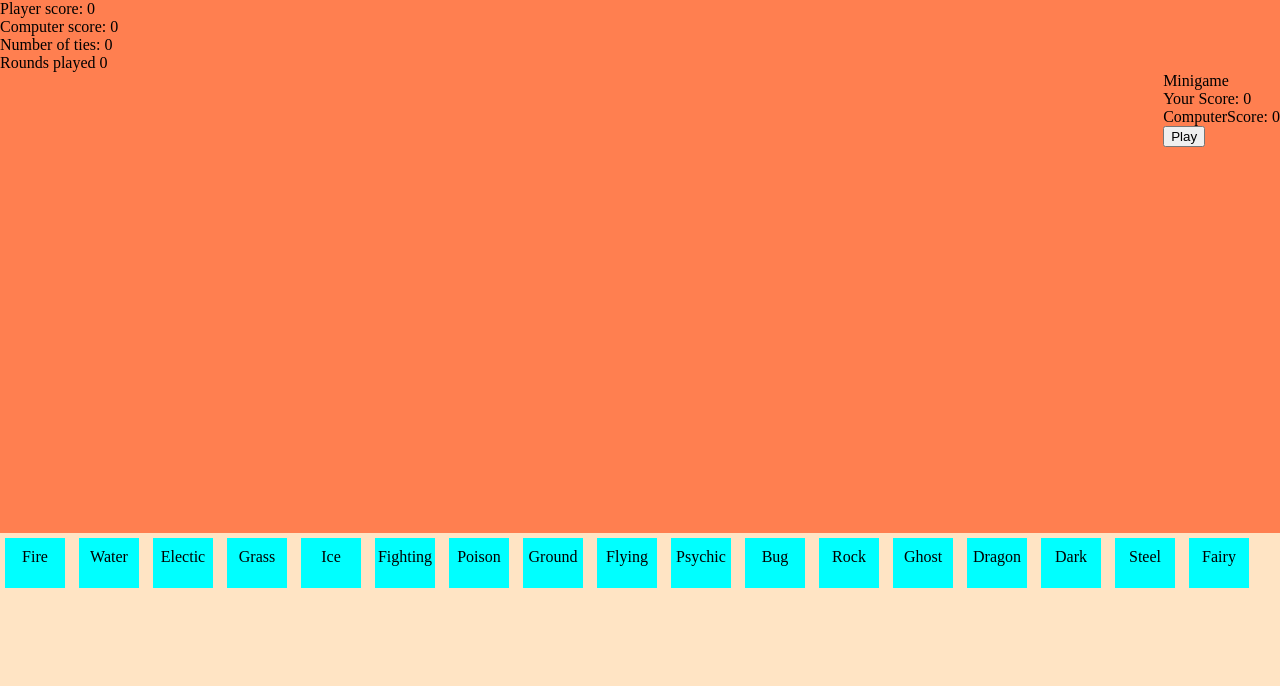
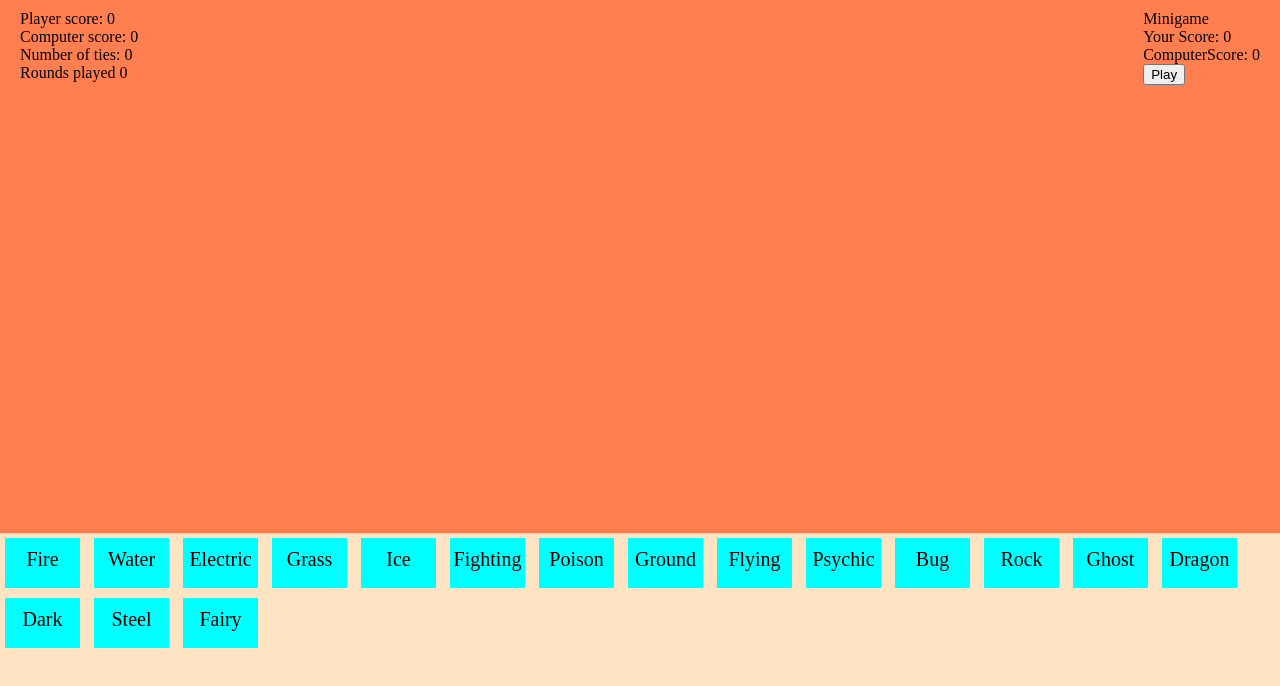
Before and after one commit to Krille1994/teamprogUke5, a plain HTML site: page index.html in a window 1280 px wide. Drawn offline with Linux system fonts and the light colour scheme.

Commit message:
Update index.html

```diff
--- a/index.html
+++ b/index.html
@@ -14,10 +14,11 @@
             background-color: aqua;
             display: inline-block;
             margin: 5px;
-            width: 60px;
+            width: 75px;
             height: 40px;
             text-align: center;
             padding-top: 10px;
+            font-size: 20px;
         }
         #valgPage {
             height: 100vh;
@@ -60,10 +61,23 @@
         #resultat {
             font-size: 100px;
         }
+
+        #scoreMinigameContainer {
+            display: flex;
+            justify-content: space-between;
+            width: 100%;
+        }
         #miniGame {
             float: right;
+            margin: 10px 20px 0 0;
         }
+        #score {
+            margin: 10px 0 20px 20px;
 
+        }
+        .whichPlayer {
+            font-size: xx-large;
+        }
 
 
     </style>
@@ -90,8 +104,8 @@
 
         let contentVal = 0;
 
-        let valgSpiller;
-        let valgCpu;
+        let valgSpiller = '';
+        let valgCpu = '';
 
         let imgElement0 = '<img src="grass.png">';
         let imgElement1 = '<img src="grass.png">';
@@ -110,7 +124,7 @@
         let imgElement14 = '<img src="grass.png">';
         let imgElement15 = '<img src="grass.png">';
         let imgElement16 = '<img src="grass.png">';
-        let playerElementchoicePicture = imgElement0;
+        let playerElementChoicePicture = imgElement0;
         let cpuElementChoicePicture = imgElement1;
 
         let resultat = 'Player Wins!'
@@ -125,18 +139,19 @@
         updateView();
         function updateView() {
             vinnerHtml =`<div id="resultPage">
+                        <div id="scoreMinigameContainer">
                         <div id="score">Player score: ${scoreSpiller}<br> Computer score: ${scoreCpu} <br> Number of ties: ${uavgjort} <br>Rounds played ${antallRunder} </div>
                         </div>
                         <div id="miniGame">Minigame <br>Your Score: ${playerScore} </br>
-                            ComputerScore: ${computerScore} </br>
+                            ComputerScore: ${computerScore}
                             <button onclick="playLinnGame()">Play</button>
-                        </div>
+                        </div></div>
                         <div id="vinnerPage">
                         <div id="inner">
-                        <div id="playerSide">Players choice
-                        <div id="playerElementPicture">${playerElementchoicePicture}</div>
+                        <div id="playerSide" class="whichPlayer">Players choice
+                        <div id="playerElementPicture">${playerElementChoicePicture}</div>
                         </div><div id="VS">VS</div>
-                        <div id="cpuSide">Computers choice
+                        <div id="cpuSide" class="whichPlayer">Computers choice
                         <div id="cpuElementPicture">${cpuElementChoicePicture}</div>
                         </div>
                         <div id="resultat">${resultat}</div>
@@ -146,16 +161,18 @@
 
             valgHtml  = `<div id="valgPage">
                         <div id="informationGrid">
+                        <div id="scoreMinigameContainer">
                         <div id="score">Player score: ${scoreSpiller}<br> Computer score: ${scoreCpu} <br> Number of ties: ${uavgjort} <br>Rounds played ${antallRunder} </div>
                         <div id="miniGame">Minigame <br>Your Score: ${playerScore} </br>
                             ComputerScore: ${computerScore} </br>
                             <button onclick="playLinnGame()">Play</button>
                         </div>
                         </div>
+                        </div>
                         <div id="buttonsGrid">
                         <div class="element" onclick="playerChoice(0)">Fire</div>
                         <div class="element" onclick="playerChoice(1)">Water</div>
-                        <div class="element" onclick="playerChoice(2)">Electic</div>
+                        <div class="element" onclick="playerChoice(2)">Electric</div>
                         <div class="element" onclick="playerChoice(3)">Grass</div>
                         <div class="element" onclick="playerChoice(4)">Ice</div>
                         <div class="element" onclick="playerChoice(5)">Fighting</div>
@@ -179,6 +196,11 @@
 
 
         // Controller
+
+        function cpuChoice() {
+            valgCpu = Math.floor(Math.random() * 17);
+        }
+
         function playLinnGame(){
             let random = Math.floor(Math.random()*2);
 
@@ -187,7 +209,20 @@
 
             updateView();
         }
+        function playerChoice(nr) {
+            valgSpiller = nr;
+        }
 
+        function checkWinner() {
+
+        }
+
+        function gameReset() {
+            valgSpiller = '';
+            valgCpu = '';
+            contentVal = 0;
+
+        }
     </script>
 
 </body>
```
